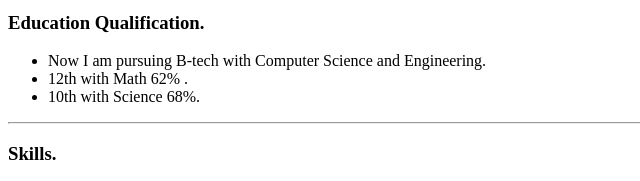
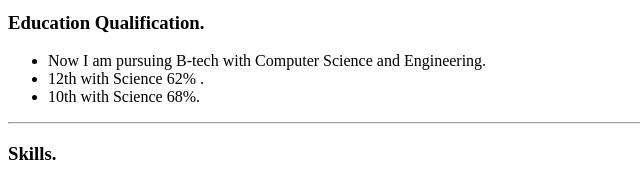
Before and after one commit to AshwaniKharwar/cv, a plain HTML site: page index.html in a window 1280 px wide. Shown: the part 271-452 px from the top of the page, 0-640 px from the left. Drawn offline with Linux system fonts and the light colour scheme.

Commit message:
Update index.html

```diff
--- a/index.html
+++ b/index.html
@@ -24,7 +24,7 @@
     <h3>Education Qualification.</h3>
     <ul>
         <li>Now I am pursuing B-tech with Computer Science and Engineering. </li>
-        <li>12th with Math 62% .</li>
+        <li>12th with Science 62% .</li>
         <li>10th with Science 68%.</li>
     </ul>
     <hr>
```
